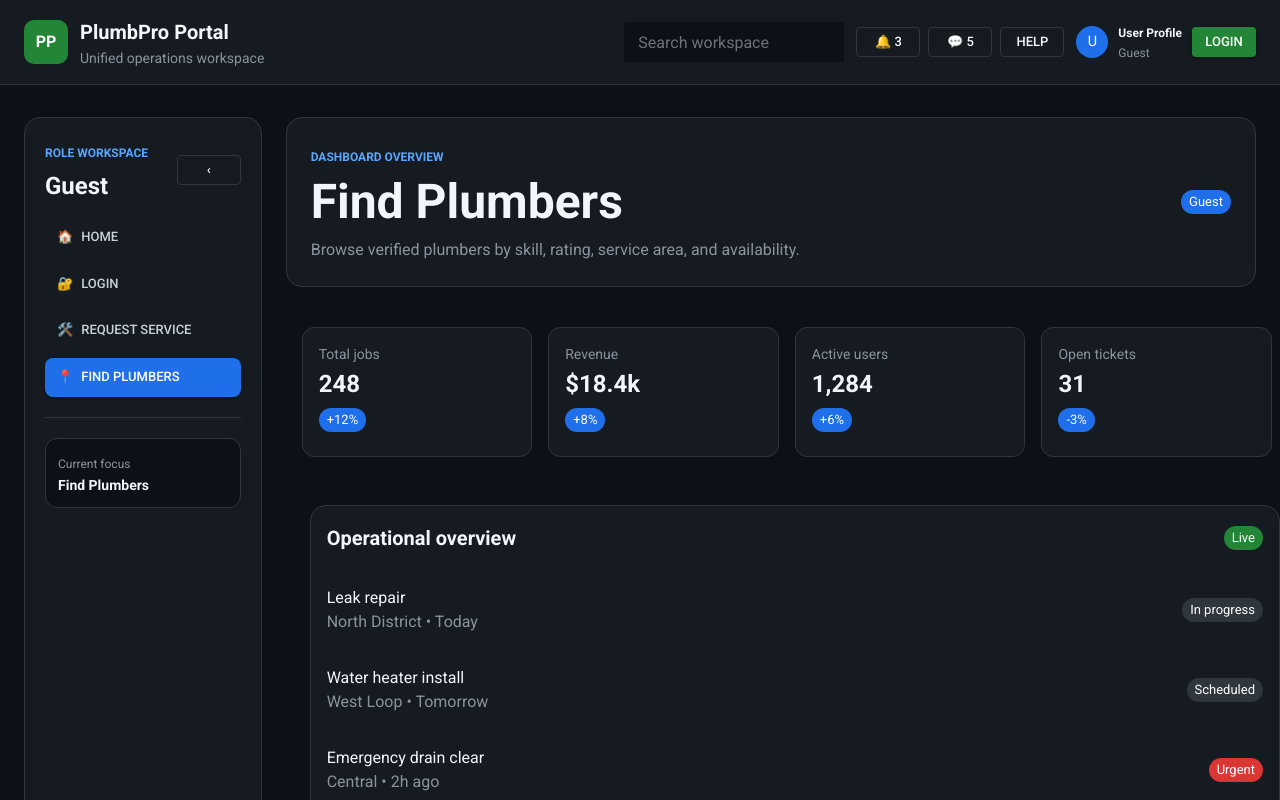
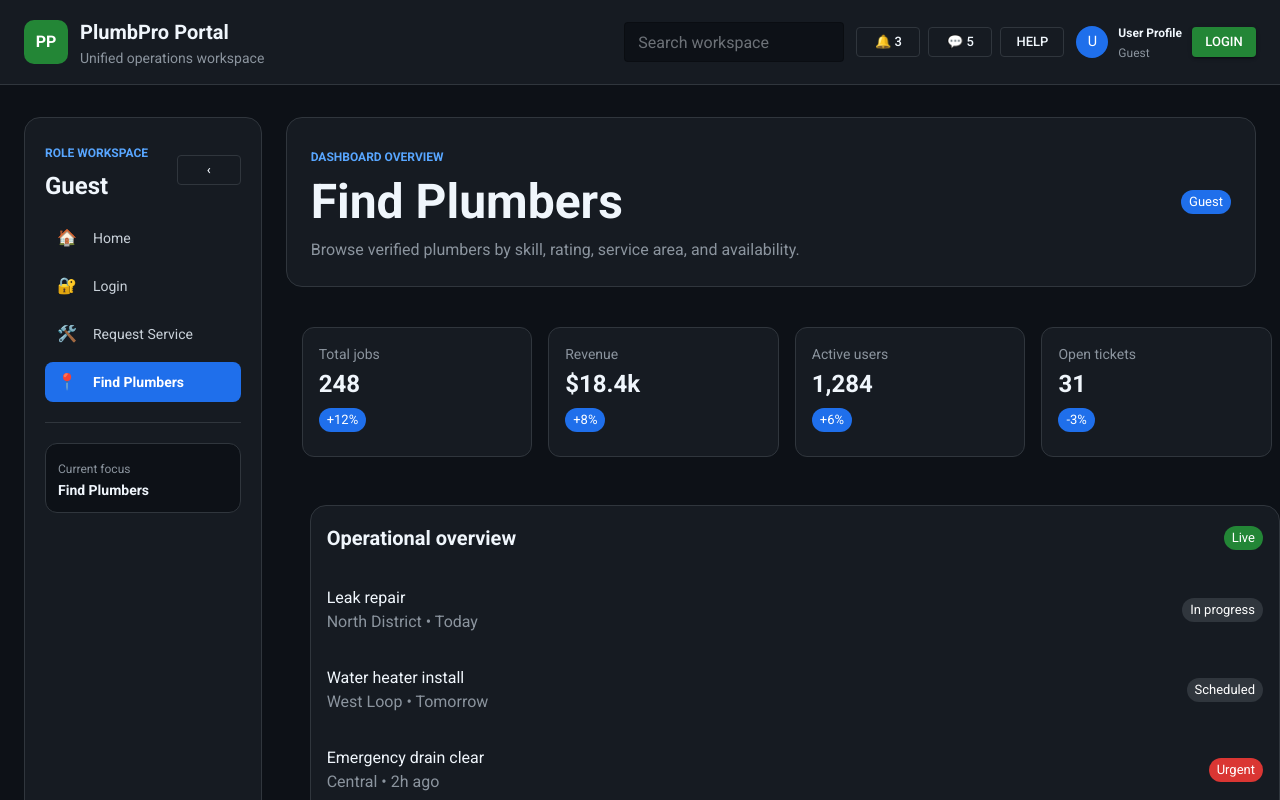
Before and after one commit to SGachuru/dashboard, a Next.js app: page /find-plumbers in a window 1280 px wide. Shown: the top 800 px of the page. Built offline with nearby package versions, Linux system fonts and the light colour scheme.

Commit message:
commit all

```diff
--- a/components/PortalShell.tsx
+++ b/components/PortalShell.tsx
@@ -249,19 +249,26 @@ export default function PortalShell({
                 <>
                   <Stack spacing={1} sx={{ mt: 2 }}>
                     {visibleMenuItems.map((item, index) => (
-                      <Button
+                      <Box
                         key={`${item.href}-${index}`}
                         component={Link}
                         href={item.href}
-                        variant={active === item.label ? 'contained' : 'text'}
-                        color={active === item.label ? 'primary' : 'inherit'}
-                        size="small"
-                        fullWidth
-                        sx={{ justifyContent: 'flex-start', borderRadius: 2, px: 1.5, py: 1, color: active === item.label ? '#fff' : '#c9d1d9', bgcolor: active === item.label ? '#1f6feb' : 'transparent', '&:hover': { bgcolor: active === item.label ? '#1f6feb' : '#21262d' } }}
+                        sx={{
+                          display: 'flex',
+                          alignItems: 'center',
+                          gap: 1,
+                          px: 1.5,
+                          py: 1,
+                          borderRadius: 2,
+                          textDecoration: 'none',
+                          color: active === item.label ? '#fff' : '#c9d1d9',
+                          bgcolor: active === item.label ? '#1f6feb' : 'transparent',
+                          '&:hover': { bgcolor: active === item.label ? '#1f6feb' : '#21262d', cursor: 'pointer' },
+                        }}
                       >
                         <Box component="span" sx={{ mr: 1 }}>{item.icon}</Box>
-                        {item.label}
-                      </Button>
+                        <Typography variant="body2" fontWeight={active === item.label ? 700 : 400}>{item.label}</Typography>
+                      </Box>
                     ))}
                   </Stack>
                   <Divider sx={{ my: 2.5, borderColor: '#30363d' }} />
@@ -273,17 +280,25 @@ export default function PortalShell({
               ) : (
                 <Stack spacing={1} sx={{ mt: 2 }}>
                   {menuItems.map((item, index) => (
-                    <Button
+                    <Box
                       key={`${item.href}-${index}`}
                       component={Link}
                       href={item.href}
-                      variant={active === item.label ? 'contained' : 'text'}
-                      color={active === item.label ? 'primary' : 'inherit'}
-                      size="small"
-                      sx={{ minWidth: 0, justifyContent: 'center', borderRadius: 2, px: 1.2, py: 1, color: active === item.label ? '#fff' : '#c9d1d9', bgcolor: active === item.label ? '#1f6feb' : 'transparent', '&:hover': { bgcolor: active === item.label ? '#1f6feb' : '#21262d' } }}
+                      sx={{
+                        display: 'flex',
+                        alignItems: 'center',
+                        justifyContent: 'center',
+                        borderRadius: 2,
+                        px: 1.2,
+                        py: 1,
+                        textDecoration: 'none',
+                        color: active === item.label ? '#fff' : '#c9d1d9',
+                        bgcolor: active === item.label ? '#1f6feb' : 'transparent',
+                        '&:hover': { bgcolor: active === item.label ? '#1f6feb' : '#21262d', cursor: 'pointer' },
+                      }}
                     >
                       <Box component="span">{item.icon}</Box>
-                    </Button>
+                    </Box>
                   ))}
                 </Stack>
               )}
@@ -306,15 +321,17 @@ export default function PortalShell({
               </Paper>
 
               <Grid container spacing={2}>
-                {stats.map((stat) => (
+                {stats.map((stat, index) => (
                   <Grid item xs={12} sm={6} lg={3} key={stat.label}>
-                    <Card sx={{ borderRadius: 3, height: '100%', bgcolor: '#161b22', border: '1px solid #30363d', boxShadow: 'none' }}>
+                    <Box component={Link} href={`/${stat.label.toLowerCase().replace(/\s+/g, '-')}`} sx={{ textDecoration: 'none' }}>
+                      <Card sx={{ borderRadius: 3, height: '100%', bgcolor: '#161b22', border: '1px solid #30363d', boxShadow: 'none', '&:hover': { borderColor: '#1f6feb', cursor: 'pointer' } }}>
                         <CardContent>
                           <Typography variant="body2" color="#8b949e">{stat.label}</Typography>
                           <Typography variant="h5" fontWeight={800} color="#f0f6fc" sx={{ mt: 0.5 }}>{stat.value}</Typography>
                           <Chip label={stat.trend} size="small" sx={{ mt: 1, bgcolor: '#1f6feb', color: '#fff' }} />
                         </CardContent>
                       </Card>
+                    </Box>
                   </Grid>
                 ))}
               </Grid>
@@ -329,10 +346,12 @@ export default function PortalShell({
                       </Stack>
                       <List disablePadding>
                         {tableRows.map((row) => (
-                          <ListItem key={row.name} disablePadding sx={{ py: 1.25 }}>
+                          <Box key={row.name} component={Link} href="/customer-dashboard" sx={{ textDecoration: 'none' }}>
+                            <ListItem disablePadding sx={{ py: 1.25, '&:hover': { bgcolor: '#21262d', cursor: 'pointer' } }}>
                               <ListItemText primary={<Typography color="#f0f6fc">{row.name}</Typography>} secondary={<Typography color="#8b949e">{row.meta}</Typography>} />
                               <Chip label={row.status} size="small" sx={{ bgcolor: row.status === 'Urgent' ? '#da3633' : '#30363d', color: '#fff' }} />
                             </ListItem>
+                          </Box>
                         ))}
                       </List>
                     </CardContent>
@@ -347,12 +366,14 @@ export default function PortalShell({
                           <Typography variant="h6" fontWeight={700} color="#f0f6fc">Live location map</Typography>
                           <Chip label="Tracking" size="small" sx={{ bgcolor: '#1f6feb', color: '#fff' }} />
                         </Stack>
-                        <Box sx={{ borderRadius: 3, minHeight: 180, p: 2, bgcolor: '#0d1117', border: '1px solid #30363d' }}>
+                        <Box sx={{ borderRadius: 3, minHeight: 180, p: 2, bgcolor: '#0d1117', border: '1px solid #30363d', '&:hover': { cursor: 'pointer' } }}>
                           <Typography variant="body2" color="#8b949e" sx={{ mb: 1 }}>Live plumber activity in the service area</Typography>
-                          <Box sx={{ position: 'relative', height: 120, borderRadius: 3, bgcolor: '#161b22', overflow: 'hidden' }}>
+                          <Box sx={{ position: 'relative', height: 120, borderRadius: 3, bgcolor: '#161b22', overflow: 'hidden', '&:hover': { cursor: 'pointer' } }}>
                             {mapLocations.map((location, index) => (
                               <Box
                                 key={location.name}
+                                component={Link}
+                                href="/find-plumbers"
                                 sx={{
                                   position: 'absolute',
                                   left: `${20 + index * 24}%`,
@@ -362,6 +383,8 @@ export default function PortalShell({
                                   borderRadius: '50%',
                                   bgcolor: index === 0 ? '#2563eb' : '#0f766e',
                                   boxShadow: '0 0 0 6px rgba(255,255,255,0.7)',
+                                  textDecoration: 'none',
+                                  '&:hover': { transform: 'scale(1.2)', cursor: 'pointer' },
                                 }}
                               />
                             ))}
@@ -374,10 +397,12 @@ export default function PortalShell({
                       <CardContent>
                         <Typography variant="h6" fontWeight={700} color="#f0f6fc" sx={{ mb: 2 }}>Upcoming schedule</Typography>
                         <Stack spacing={1.2}>
-                          {calendarItems.map((item) => (
-                            <Box key={item.title} sx={{ p: 1.25, borderRadius: 2, bgcolor: '#0d1117', border: '1px solid #30363d' }}>
+                          {calendarItems.map((item, index) => (
+                            <Box key={item.title} component={Link} href="/customer-dashboard" sx={{ textDecoration: 'none' }}>
+                              <Box sx={{ p: 1.25, borderRadius: 2, bgcolor: '#0d1117', border: '1px solid #30363d', '&:hover': { bgcolor: '#21262d', cursor: 'pointer' } }}>
                                 <Typography variant="body2" fontWeight={700} color="#f0f6fc">{item.title}</Typography>
                                 <Typography variant="caption" color="#8b949e">{item.detail}</Typography>
+                              </Box>
                             </Box>
                           ))}
                         </Stack>
@@ -393,10 +418,12 @@ export default function PortalShell({
                     <CardContent>
                       <Typography variant="h6" fontWeight={700} color="#f0f6fc" sx={{ mb: 2 }}>Notification center</Typography>
                       <Stack spacing={1.25}>
-                        {alerts.map((alert) => (
-                          <Box key={alert.title} sx={{ p: 1.25, borderRadius: 2, bgcolor: '#0d1117', border: '1px solid #30363d' }}>
+                        {alerts.map((alert, index) => (
+                          <Box key={alert.title} component={Link} href="/customer-dashboard" sx={{ textDecoration: 'none' }}>
+                            <Box sx={{ p: 1.25, borderRadius: 2, bgcolor: '#0d1117', border: '1px solid #30363d', '&:hover': { bgcolor: '#21262d', cursor: 'pointer' } }}>
                               <Typography variant="body2" fontWeight={700} color="#f0f6fc">{alert.title}</Typography>
                               <Typography variant="caption" color="#8b949e">{alert.detail}</Typography>
+                            </Box>
                           </Box>
                         ))}
                       </Stack>
@@ -409,10 +436,12 @@ export default function PortalShell({
                     <CardContent>
                       <Typography variant="h6" fontWeight={700} color="#f0f6fc" sx={{ mb: 2 }}>Activity feed</Typography>
                       <Stack spacing={1.25}>
-                        {activities.map((activity) => (
-                          <Box key={activity.title} sx={{ p: 1.25, borderRadius: 2, bgcolor: '#0d1117', border: '1px solid #30363d' }}>
+                        {activities.map((activity, index) => (
+                          <Box key={activity.title} component={Link} href="/customer-dashboard" sx={{ textDecoration: 'none' }}>
+                            <Box sx={{ p: 1.25, borderRadius: 2, bgcolor: '#0d1117', border: '1px solid #30363d', '&:hover': { bgcolor: '#21262d', cursor: 'pointer' } }}>
                               <Typography variant="body2" fontWeight={700} color="#f0f6fc">{activity.title}</Typography>
                               <Typography variant="caption" color="#8b949e">{activity.detail}</Typography>
+                            </Box>
                           </Box>
                         ))}
                       </Stack>
@@ -433,7 +462,7 @@ export default function PortalShell({
                   <Stack direction={{ xs: 'column', md: 'row' }} spacing={2} alignItems="flex-end">
                     {performanceBars.map((value, index) => (
                       <Box key={`${index}-${value}`} sx={{ flex: 1, display: 'flex', flexDirection: 'column', alignItems: 'center' }}>
-                        <Box sx={{ width: '100%', height: 140, borderRadius: 2, bgcolor: '#0d1117', border: '1px solid #30363d', display: 'flex', alignItems: 'flex-end', p: 1 }}>
+                        <Box component={Link} href="/customer-dashboard" sx={{ width: '100%', height: 140, borderRadius: 2, bgcolor: '#0d1117', border: '1px solid #30363d', display: 'flex', alignItems: 'flex-end', p: 1, textDecoration: 'none', '&:hover': { cursor: 'pointer' } }}>
                           <Box sx={{ width: '100%', height: `${value}%`, borderRadius: 1.5, bgcolor: index % 2 === 0 ? '#1f6feb' : '#238636' }} />
                         </Box>
                         <Typography variant="caption" color="#8b949e" sx={{ mt: 1 }}>
```
Also changed, not shown: pages/index.tsx (+4 -4 lines). Lines whose indentation alone changed are shown as unchanged.
